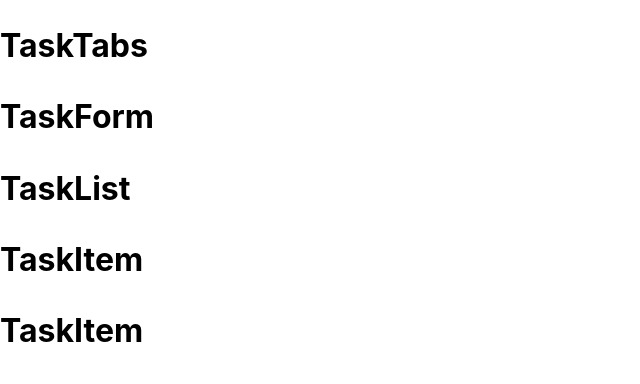
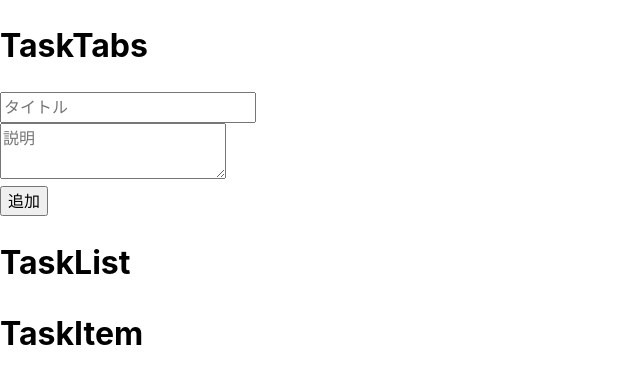
Before and after one commit to Yanko54/task-app, a React (Vite) app: page / in a window 1280 px wide. Shown: the top 384 px of the page, without its empty margins (0-640 px from the left). Built offline with nearby package versions, Linux system fonts and the light colour scheme.

Commit message:
タスク追加フォームの基本処理を実装

```diff
--- a/src/App.tsx
+++ b/src/App.tsx
@@ -1,27 +1,25 @@
-import { useState } from "react";
-import { TaskTabs } from "./components/TaskTabs/TaskTabs";
-import { TaskForm } from "./components/TaskForm/TaskForm";
-import { TaskList } from "./components/TaskList/TaskList";
-import { TaskItem } from "./components/TaskItem/TaskItem";
-import type { Task } from "./types/task";
-import type { TaskTab } from "./types/tabs";
+import { useState } from 'react';
+import { TaskTabs } from './components/TaskTabs/TaskTabs';
+import { TaskForm } from './components/TaskForm/TaskForm';
+import { TaskList } from './components/TaskList/TaskList';
+import type { Task } from './types/task';
+import type { TaskTab } from './types/tabs';
 
 function App() {
   // state
   const [tasks, setTasks] = useState<Task[]>([]);
-  const [activeTab, setActiveTab] = useState<TaskTab>("all");
+  const [activeTab, setActiveTab] = useState<TaskTab>('all');
 
-  const handleAddTask = (title: string, description: string) => {
-    if (title.trim() === "") return;
+  // タスク追加
+  const handleAddTask = (title: string, desc: string) => {
+    if (title.trim() === '') return;
     const newTask: Task = {
       id: crypto.randomUUID(),
       title: title,
-      description: description,
+      desc: desc,
       completed: false,
     };
     setTasks((prev) => [newTask, ...prev]);
-    setTitle("");
-    setDescription("");
   };
 
   return (
@@ -29,7 +27,6 @@ function App() {
       <TaskTabs activeTab={activeTab} setActiveTab={setActiveTab} />
       <TaskForm onAddTask={handleAddTask} />
       <TaskList tasks={tasks} activeTab={activeTab} />
-      <TaskItem />
     </>
   );
 }
--- a/src/components/TaskForm/TaskForm.tsx
+++ b/src/components/TaskForm/TaskForm.tsx
@@ -1,3 +1,35 @@
-export const TaskForm = () => {
-  return <h1>TaskForm</h1>;
+import { useState } from 'react';
+
+type TaskFormProps = { onAddTask: (title: string, desc: string) => void };
+
+export const TaskForm = ({ onAddTask }: TaskFormProps) => {
+  const [title, setTitle] = useState<string>('');
+  const [desc, setDesc] = useState<string>('');
+
+  const handleSubmit = () => {
+    onAddTask(title, desc);
+    setTitle('');
+    setDesc('');
+  };
+
+  return (
+    <>
+      <input
+        name='title'
+        type='text'
+        placeholder='タイトル'
+        value={title}
+        onChange={(e) => setTitle(e.target.value)}
+      />
+      <br />
+      <textarea
+        name='desc'
+        placeholder='説明'
+        value={desc}
+        onChange={(e) => setDesc(e.target.value)}
+      />
+      <br />
+      <button onClick={handleSubmit}>追加</button>
+    </>
+  );
 };
--- a/src/types/tabs.ts
+++ b/src/types/tabs.ts
@@ -1 +1 @@
-export type TaskTab = "all" | "incomplete" | "completed";
+export type TaskTab = 'all' | 'incomplete' | 'completed';
--- a/src/types/task.ts
+++ b/src/types/task.ts
@@ -1,6 +1,6 @@
 export type Task = {
   id: string;
   title: string;
-  description: string | null;
+  desc: string | null;
   completed: boolean;
 };
```
